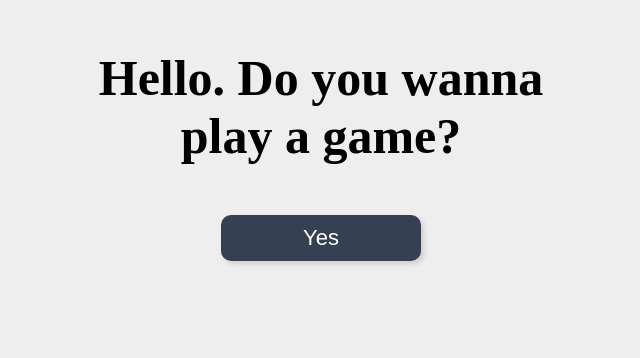
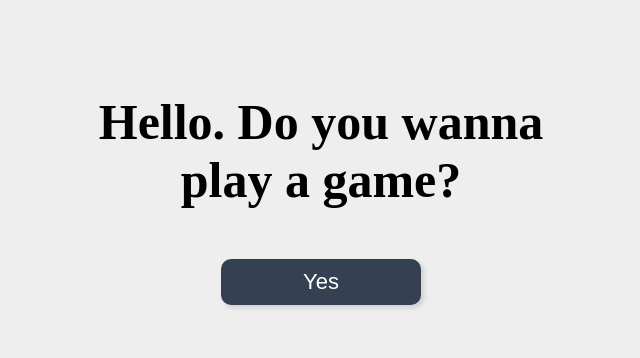
Before and after one commit to NeoAren/rock-paper-scissors, a plain HTML site: page index.html in a window 1280 px wide. Shown: the part 201-559 px from the top of the page, without its empty margins (319-959 px from the left). Drawn offline with Linux system fonts and the light colour scheme.

Commit message:
Simplified html structure and design changes

```diff
--- a/game.js
+++ b/game.js
@@ -36,7 +36,7 @@ const start = () => {
    title.textContent = 'Let\'s get started!';
    startSection.style.display = 'none';
    endSection.style.display = 'none';
-   gameSection.style.display = 'block';
+   gameSection.style.display = 'flex';
    pHand.src = 'assets/rock.png';
    cHand.src =  'assets/rock.png';
 };
@@ -87,10 +87,10 @@ const play = pChoice => {
 // End the game
 const end = () => {
    gameSection.style.display = 'none';
-   endSection.style.display = 'block';
+   endSection.style.display = 'flex';
    const winnerScore = scores[history.winner === 'player' ? 'p' : 'c'];
    const loserScore = scores[history.winner === 'player' ? 'c' : 'p'];
-   result.textContent = `${history.winner} won by ${winnerScore} to ${loserScore}!`;
+   result.textContent = `${history.winner} won ${winnerScore} to ${loserScore}!`;
 };
 
 // Compare x and y choices, 1 = x wins, -1 = x loses, 0 = tie
--- a/index.html
+++ b/index.html
@@ -10,10 +10,8 @@
 <body>
    <main>
       <section id="start-section">
-         <div class="welcome">
-            <h1>Hello. Do you wanna play a game?</h1>
-            <button id="start">Yes</button>
-         </div>
+         <h1>Hello. Do you wanna play a game?</h1>
+         <button id="start">Yes</button>
       </section>
       <section id="game-section" style="display: none;">
          <div class="score">
@@ -32,10 +30,8 @@
          </div>
       </section>
       <section id="end-section" style="display: none;">
-         <div class="end">
-            <h1 id="result"></h1>
-            <button id="restart">Restart</button>
-         </div>
+         <h1 id="result"></h1>
+         <button id="restart">Restart</button>
       </section>
    </main>
    <script src="game.js"></script>
--- a/styles.scss
+++ b/styles.scss
@@ -12,7 +12,7 @@
 
 // Main header style
 h1 {
-   margin: 50px;
+   margin-bottom: 50px;
    font-size: 50px;
    text-align: center;
    &:first-letter {
@@ -39,24 +39,26 @@ button {
 
 // Page layout
 main {
-   display: flex;
+   display: grid;
    width: 100vw;
    height: 100vh;
-   flex-direction: column;
    background-color: #eeeeee; }
 
-// Welcome and end screens
-.welcome, .end {
-   width: 100vw;
-   height: 100vh;
-   text-align: center;
-   padding: calc(50vh - 200px) calc(50vw - 300px); }
+// Start, end and game sections
+#start-section, #game-section, #end-section {
+   display: flex;
+   width: max(50vw, 400px);
+   padding: 50px 50px;
+   align-self: center;
+   align-items: center;
+   justify-self: center;
+   flex-direction: column; }
 
 // Scoreboard
 .score {
    display: flex;
-   width: 100vw;
-   padding: 50px 100px;
+   width: 100%;
+   padding-bottom: 20px;
    h2 {
       margin: 0 15px 0 0;
       &:last-child {
```
Also changed, not shown: styles.css, 1 other file.
